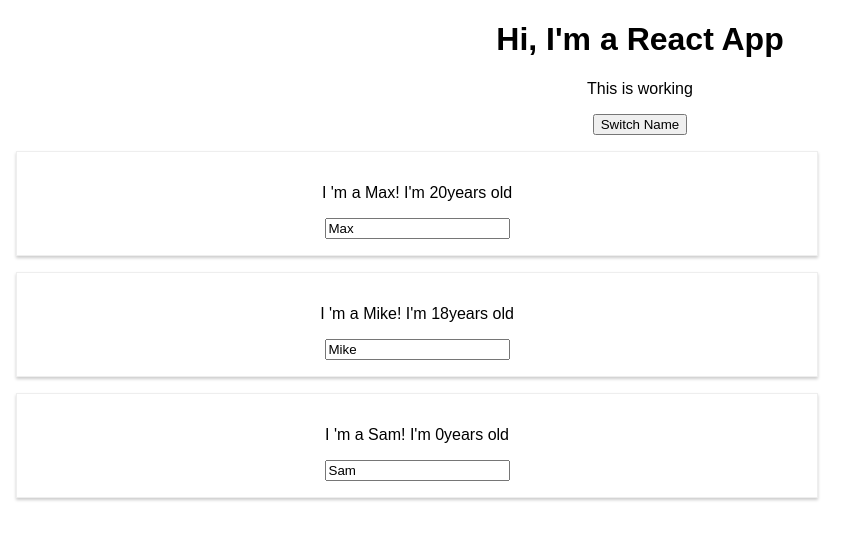
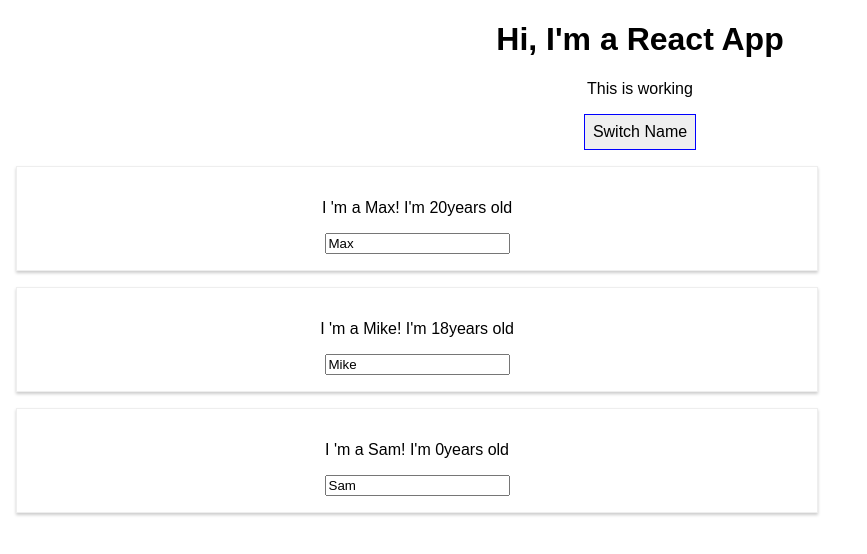
Before and after one commit to koh1project/practice, a React (Create React App) app in the folder workspace/react/react-complete-guide/: page / in a window 1280 px wide. Shown: the top 554 px of the page, without its empty margins (0-867 px from the left). Built offline with nearby package versions, Linux system fonts and the light colour scheme.

Commit message:
Add inline style

```diff
--- a/workspace/react/react-complete-guide/src/App.js
+++ b/workspace/react/react-complete-guide/src/App.js
@@ -30,11 +30,21 @@
     ]});
   }
   render() {
+    const style = {
+      backgroundColor: '#white',
+      font: 'inherit',
+      border: '1px solid blue',
+      padding: '8px',
+      cursor: 'pointer'
+    };
+
     return (
       <div className="App">
         <h1>Hi, I'm a React App</h1>
         <p>This is working</p>
-        <button onClick={ () => this.switchNameHandler('In arrow') }>Switch Name</button>
+        <button
+          style={ style }
+          onClick={ () => this.switchNameHandler('In arrow') }>Switch Name</button>
         < Person name={ this.state.persons[0].name } age={ this.state.persons[0].age } />
         < Person name={ this.state.persons[1].name } age={ this.state.persons[1].age }
         click={this.switchNameHandler.bind(this, 'In render')}
```
